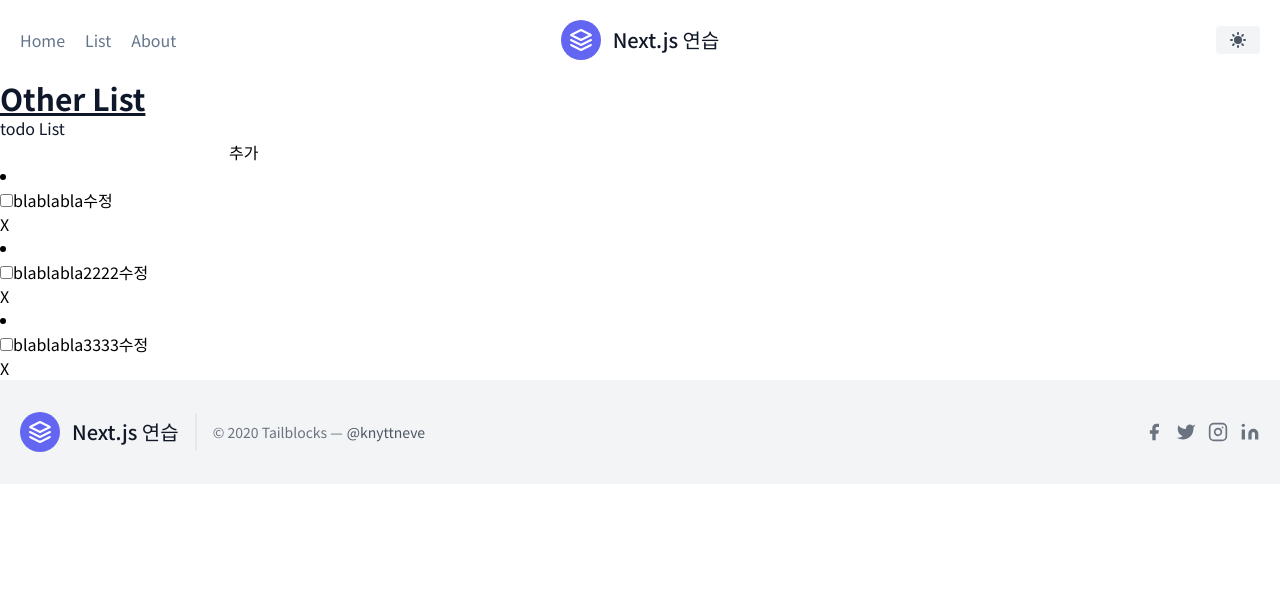
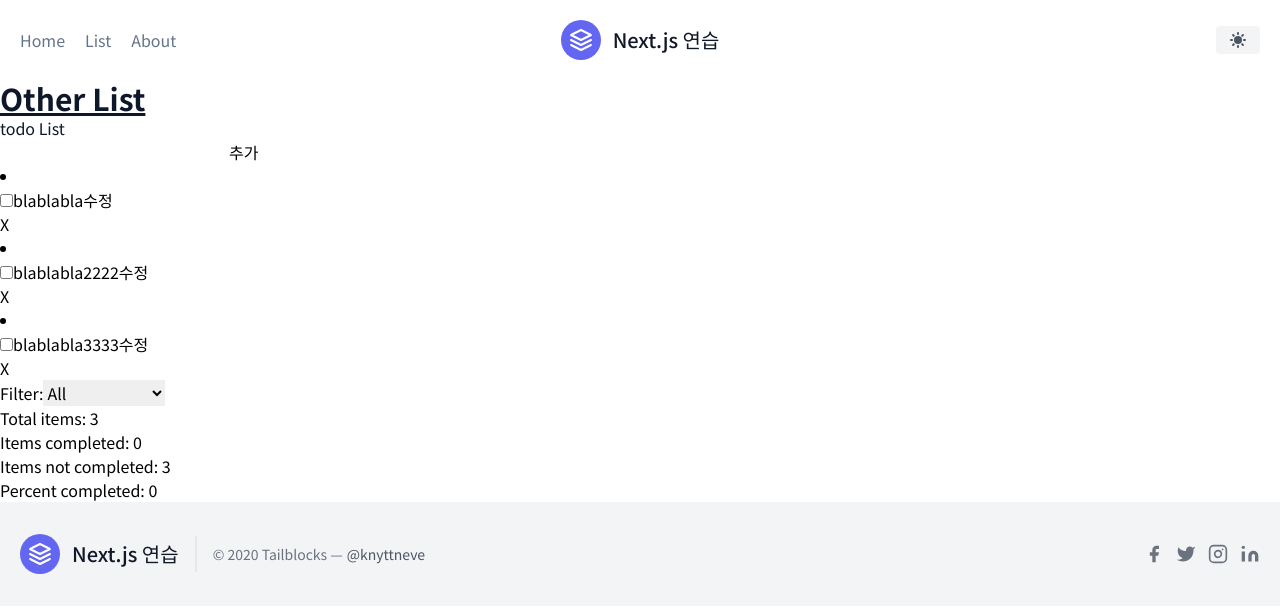
Before and after one commit to kyoungjin2310/nextjs-practice, a Next.js app: page /list/otherList in a window 1280 px wide. Shown: the top 612 px of the page. Built offline with nearby package versions, Linux system fonts and the light colour scheme.

Commit message:
feat: recoil todo list

```diff
--- /dev/null
+++ b/components/lists/otherItems.tsx
@@ -0,0 +1,237 @@
+import React, { useState, ChangeEvent, useRef } from "react";
+import {
+  atom,
+  useRecoilValue,
+  useSetRecoilState,
+  useRecoilState,
+  selector,
+} from "recoil";
+
+//type
+type atomArray<T> = Array<T>;
+
+export type TodoItem = {
+  id: number;
+  text: string;
+  isComplete: boolean;
+};
+
+type TodoItemListProps = {
+  key: number;
+  item: TodoItem;
+};
+
+//atom
+export const todoListState = atom<atomArray<TodoItem>>({
+  key: "todoListState",
+  default: [
+    {
+      id: 1,
+      text: "blablabla",
+      isComplete: false,
+    },
+    {
+      id: 2,
+      text: "blablabla2222",
+      isComplete: false,
+    },
+    {
+      id: 3,
+      text: "blablabla3333",
+      isComplete: false,
+    },
+  ],
+});
+
+//todo create
+export function TodoItemCreator() {
+  const [inputValue, setInputValue] = useState<string>("");
+  const setTodoList = useSetRecoilState<atomArray<TodoItem>>(todoListState);
+  const addItemId = useRef<number>(4);
+  const addItem = () => {
+    setTodoList((oldTodoList) => [
+      ...oldTodoList,
+      {
+        id: addItemId.current + 1,
+        text: inputValue,
+        isComplete: false,
+      },
+    ]);
+    setInputValue("");
+  };
+
+  const onChange = (event: ChangeEvent) => {
+    setInputValue((event.target as HTMLTextAreaElement).value);
+  };
+  return (
+    <div>
+      <input type="text" value={inputValue} onChange={onChange} />
+      <button onClick={addItem}>추가</button>
+    </div>
+  );
+}
+
+//todo list
+export const TodoItems = ({ item }: TodoItemListProps) => {
+  const [inputValue, setInputValue] = useState<string>("");
+  const [open, setOpen] = useState<boolean>(false);
+  const [todoList, setTodoList] =
+    useRecoilState<atomArray<TodoItem>>(todoListState);
+  const onChange = (event: ChangeEvent) => {
+    setInputValue((event.target as HTMLTextAreaElement).value);
+  };
+
+  //li click
+  const onClick = (text: string) => {
+    setInputValue(text);
+    setOpen(true);
+  };
+
+  //edit
+  const editItemText = (id: number) => {
+    setTodoList(
+      todoList.map((todo: TodoItem) =>
+        todo.id === id ? { ...todo, text: inputValue } : todo
+      )
+    );
+    setOpen(false);
+    setInputValue("");
+  };
+
+  const handleToggle = (id: number) => {
+    setTodoList(
+      todoList.map((todo: TodoItem) =>
+        todo.id === id ? { ...todo, isComplete: !todo.isComplete } : todo
+      )
+    );
+  };
+
+  //취소
+  const onCancel = () => {
+    setOpen(false);
+  };
+
+  //delete
+  const deleteItem = (id: number) => {
+    setTodoList(todoList.filter((todo) => todo.id !== id));
+  };
+
+  return (
+    <li>
+      {!open && (
+        <div className={item.isComplete ? `${"check"}` : undefined}>
+          <input
+            type="checkbox"
+            onChange={() => handleToggle(item.id)}
+            id={`${item.id}`}
+            className="border-slate-200 placeholder-slate-400 contrast-more:border-slate-400 contrast-more:placeholder-slate-500"
+          />
+          <label htmlFor={`${item.id}`}>{item.text}</label>
+          <button onClick={() => onClick(item.text)}>수정</button>
+        </div>
+      )}
+      {open && (
+        <>
+          <input
+            type="text"
+            value={inputValue}
+            onChange={onChange}
+            className="border-slate-200 placeholder-slate-400 contrast-more:border-slate-400 contrast-more:placeholder-slate-500"
+          />
+          <button onClick={() => editItemText(item.id)}>수정</button>
+          <button onClick={onCancel}>취소</button>
+        </>
+      )}
+      <button onClick={() => deleteItem(item.id)}>X</button>
+    </li>
+  );
+};
+
+export const TodoItemContainer = () => {
+  const todoList = useRecoilValue(todoListState);
+  return (
+    <>
+      {todoList.map((todoItem: TodoItem) => (
+        <TodoItems key={todoItem.id} item={todoItem} />
+      ))}
+    </>
+  );
+};
+
+const todoListStatsState = selector({
+  key: "todoListStatsState",
+  get: ({ get }) => {
+    const todoList = get(todoListState);
+    const totalNum = todoList.length;
+    const totalCompletedNum = todoList.filter((item) => item.isComplete).length;
+    const totalUncompletedNum = totalNum - totalCompletedNum;
+    const percentCompleted = totalNum === 0 ? 0 : totalCompletedNum / totalNum;
+
+    return {
+      totalNum,
+      totalCompletedNum,
+      totalUncompletedNum,
+      percentCompleted,
+    };
+  },
+});
+
+export function TodoListStats() {
+  const { totalNum, totalCompletedNum, totalUncompletedNum, percentCompleted } =
+    useRecoilValue(todoListStatsState);
+
+  const formattedPercentCompleted = Math.round(percentCompleted * 100);
+
+  return (
+    <ul>
+      <li>Total items: {totalNum}</li>
+      <li>Items completed: {totalCompletedNum}</li>
+      <li>Items not completed: {totalUncompletedNum}</li>
+      <li>Percent completed: {formattedPercentCompleted}</li>
+    </ul>
+  );
+}
+
+//filter
+const todoListFilterState = atom({
+  key: "todoListFilterState",
+  default: "Show All",
+});
+
+const filteredTodoListState = selector({
+  key: "filteredTodoListState",
+  get: ({ get }) => {
+    const filter = get(todoListFilterState);
+    const list = get(todoListState);
+
+    switch (filter) {
+      case "Show Completed":
+        return list.filter((item: TodoItem) => item.isComplete);
+      case "Show Uncompleted":
+        return list.filter((item: TodoItem) => !item.isComplete);
+      default:
+        return list;
+    }
+  },
+});
+
+export function TodoListFilters() {
+  const [filter, setFilter] = useRecoilState(todoListFilterState);
+
+  const updateFilter = ({
+    target: { value },
+  }: React.ChangeEvent<HTMLSelectElement>) => {
+    setFilter(value);
+  };
+
+  return (
+    <>
+      Filter:
+      <select value={filter} onChange={(e) => updateFilter(e)}>
+        <option value="Show All">All</option>
+        <option value="Show Completed">Completed</option>
+        <option value="Show Uncompleted">Uncompleted</option>
+      </select>
+    </>
+  );
+}
--- a/pages/list/otherList.tsx
+++ b/pages/list/otherList.tsx
@@ -1,160 +1,24 @@
-import React, { useState, ChangeEvent, useRef } from "react";
+import React from "react";
+import { useRecoilValue } from "recoil";
 import Layout from "../../components/common/layout";
 import {
-  atom,
-  useRecoilValue,
-  useSetRecoilState,
-  useRecoilState,
-} from "recoil";
+  TodoItem,
+  TodoItemContainer,
+  TodoItemCreator,
+  TodoListFilters,
+  TodoListStats,
+} from "../../components/lists/otherItems";
 
-//type
-type atomArray<T> = Array<T>;
-
-type TodoItem = {
-  id: number;
-  text: string;
-  isComplete: boolean;
-};
-
-type TodoItemListProps = {
-  key: number;
-  item: TodoItem;
-};
-
-//atom
-const todoListState = atom<atomArray<TodoItem>>({
-  key: "todoListState",
-  default: [
-    {
-      id: 1,
-      text: "blablabla",
-      isComplete: false,
-    },
-    {
-      id: 2,
-      text: "blablabla2222",
-      isComplete: false,
-    },
-    {
-      id: 3,
-      text: "blablabla3333",
-      isComplete: false,
-    },
-  ],
-});
-
-function TodoItemCreator() {
-  const [inputValue, setInputValue] = useState<string>("");
-  const setTodoList = useSetRecoilState<atomArray<TodoItem>>(todoListState);
-  const addItemId = useRef<number>(4);
-  const addItem = () => {
-    setTodoList((oldTodoList) => [
-      ...oldTodoList,
-      {
-        id: addItemId.current + 1,
-        text: inputValue,
-        isComplete: false,
-      },
-    ]);
-    setInputValue("");
-  };
-
-  const onChange = (event: ChangeEvent) => {
-    setInputValue((event.target as HTMLTextAreaElement).value);
-  };
-  return (
-    <div>
-      <input type="text" value={inputValue} onChange={onChange} />
-      <button onClick={addItem}>추가</button>
-    </div>
-  );
-}
-
-const TodoItem = ({ key, item }: TodoItemListProps) => {
-  const [inputValue, setInputValue] = useState<string>("");
-  const [open, setOpen] = useState<boolean>(false);
-  const [todoList, setTodoList] =
-    useRecoilState<atomArray<TodoItem>>(todoListState);
-  const onChange = (event: ChangeEvent) => {
-    setInputValue((event.target as HTMLTextAreaElement).value);
-  };
-
-  //li click
-  const onClick = (text: string) => {
-    setInputValue(text);
-    setOpen(true);
-  };
-
-  //edit
-  const editItemText = (id: number) => {
-    setTodoList(
-      todoList.map((todo: TodoItem) =>
-        todo.id === id ? { ...todo, text: inputValue } : todo
-      )
-    );
-    setOpen(false);
-    setInputValue("");
-  };
-
-  const handleToggle = (id: number) => {
-    setTodoList(
-      todoList.map((todo: TodoItem) =>
-        todo.id === id ? { ...todo, isComplete: !todo.isComplete } : todo
-      )
-    );
-  };
-
-  //취소
-  const onCancel = () => {
-    setOpen(false);
-  };
-
-  //delete
-  const deleteItem = (id: number) => {
-    setTodoList(todoList.filter((todo) => todo.id !== id));
-  };
-
-  return (
-    <li>
-      {!open && (
-        <div className={item.isComplete ? `${"check"}` : undefined}>
-          <input
-            type="checkbox"
-            onChange={() => handleToggle(item.id)}
-            id={`${item.id}`}
-            className="border-slate-200 placeholder-slate-400 contrast-more:border-slate-400 contrast-more:placeholder-slate-500"
-          />
-          <label htmlFor={`${item.id}`}>{item.text}</label>
-          <button onClick={() => onClick(item.text)}>수정</button>
-        </div>
-      )}
-      {open && (
-        <>
-          <input
-            type="text"
-            value={inputValue}
-            onChange={onChange}
-            className="border-slate-200 placeholder-slate-400 contrast-more:border-slate-400 contrast-more:placeholder-slate-500"
-          />
-          <button onClick={() => editItemText(item.id)}>수정</button>
-          <button onClick={onCancel}>취소</button>
-        </>
-      )}
-      <button onClick={() => deleteItem(item.id)}>X</button>
-    </li>
-  );
-};
-
+//container
 const OtherList = () => {
-  const todoList = useRecoilValue(todoListState);
   return (
     <Layout title={"Other List"}>
       <>
         <h1>todo List</h1>
         <TodoItemCreator />
-        {todoList.map((todoItem: TodoItem) => (
-          <TodoItem key={todoItem.id} item={todoItem} />
-        ))}
+        <TodoItemContainer />
+        <TodoListFilters />
+        <TodoListStats />
       </>
     </Layout>
   );
```
